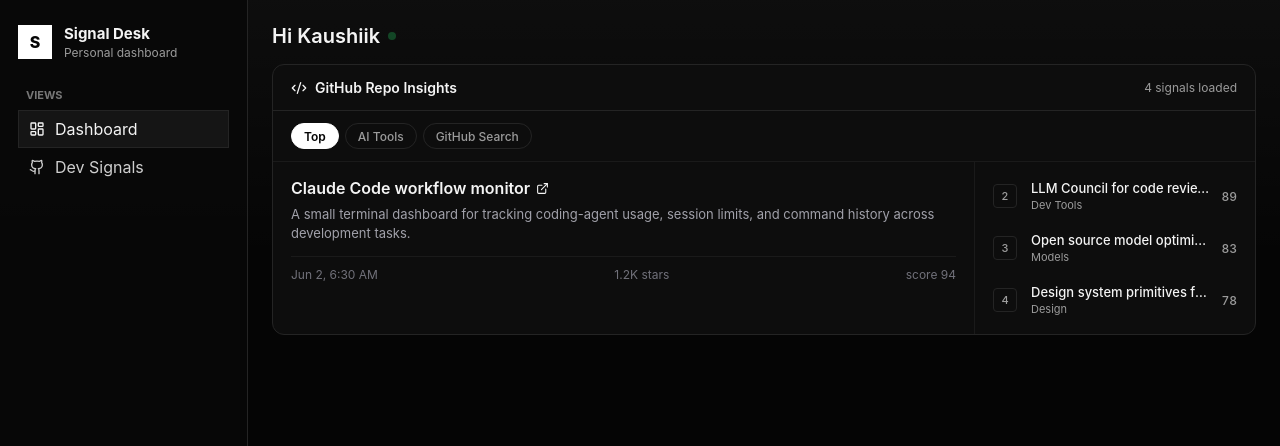
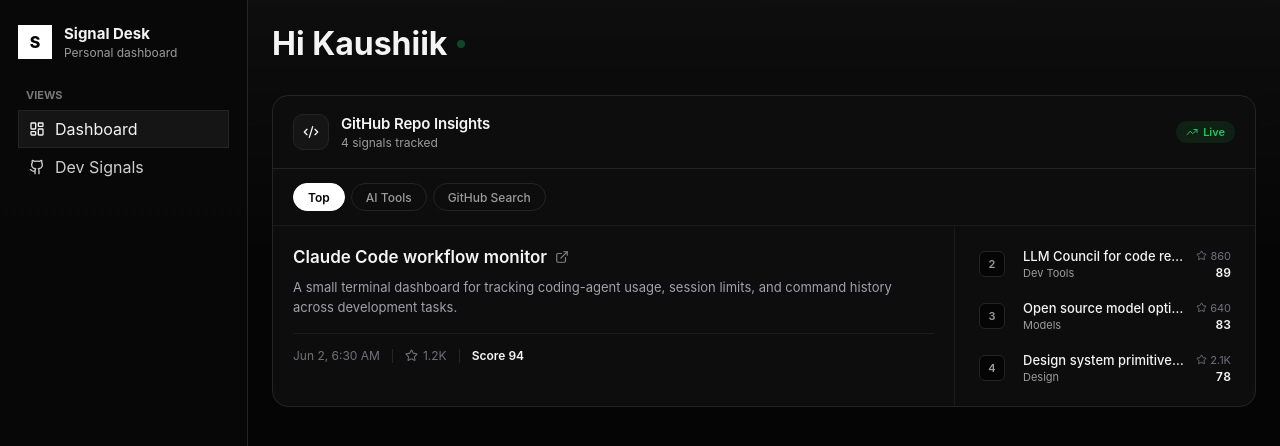
Before and after one commit to Kaushiik-13/PersonalDashboard, a Next.js app: page / in a window 1280 px wide. Shown: the top 446 px of the page. Built offline with nearby package versions, Linux system fonts and the light colour scheme; no server answers; the database is empty.

Commit message:
feat: enhance insights section layout with improved styling, add icons, and update signal display details

```diff
--- a/app/globals.css
+++ b/app/globals.css
@@ -138,12 +138,12 @@
 }
 
 .greeting {
-  margin: 0;
-  font-size: 20px;
-  font-weight: 600;
+  margin: 0 0 16px;
+  font-size: 32px;
+  font-weight: 700;
   display: flex;
   align-items: center;
-  gap: 8px;
+  gap: 10px;
 }
 
 .blink-dot {
@@ -221,7 +221,7 @@
 /* GitHub Repo Insights Block */
 .insights-block {
   border: 1px solid var(--line);
-  border-radius: 12px;
+  border-radius: 16px;
   background: var(--panel);
   overflow: hidden;
 }
@@ -230,44 +230,84 @@
   display: flex;
   align-items: center;
   justify-content: space-between;
-  gap: 14px;
-  padding: 14px 18px;
+  gap: 16px;
+  padding: 18px 20px;
   border-bottom: 1px solid var(--line);
 }
 
-.insights-title {
+.insights-header-left {
   display: flex;
   align-items: center;
-  gap: 8px;
-  margin: 0;
-  font-size: 14px;
-  font-weight: 600;
+  gap: 12px;
 }
 
-.insights-count {
+.insights-icon {
+  display: flex;
+  align-items: center;
+  justify-content: center;
+  width: 36px;
+  height: 36px;
+  border-radius: 10px;
+  background: var(--panel-2);
+  border: 1px solid var(--line);
+  color: var(--text);
+}
+
+.insights-title {
+  margin: 0;
+  font-size: 15px;
+  font-weight: 600;
+  letter-spacing: -0.01em;
+}
+
+.insights-subtitle {
+  margin: 2px 0 0;
   color: var(--muted);
   font-size: 12px;
+}
+
+.insights-header-right {
+  display: flex;
+  align-items: center;
+}
+
+.insights-badge {
+  display: inline-flex;
+  align-items: center;
+  gap: 5px;
+  padding: 4px 10px;
+  border-radius: 9999px;
+  background: rgba(34, 197, 94, 0.1);
+  color: #22c55e;
+  font-size: 11px;
+  font-weight: 600;
 }
 
 .insights-pills {
   display: flex;
   align-items: center;
   gap: 6px;
-  padding: 12px 18px;
+  padding: 14px 20px;
   border-bottom: 1px solid var(--line-soft);
 }
 
 .insight-pill {
   display: inline-flex;
   align-items: center;
-  min-height: 26px;
-  padding: 0 12px;
+  min-height: 28px;
+  padding: 0 14px;
   border: 1px solid var(--line);
   border-radius: 9999px;
   background: transparent;
   color: var(--muted);
   font-size: 12px;
   font-weight: 500;
+  transition: all 0.15s ease;
+}
+
+.insight-pill:hover {
+  border-color: #52525b;
+  color: var(--text);
 }
 
 .insight-pill.active {
@@ -279,65 +319,94 @@
 
 .insights-body {
   display: grid;
-  grid-template-columns: minmax(0, 1fr) 280px;
+  grid-template-columns: minmax(0, 1fr) 300px;
   gap: 0;
 }
 
 .insights-featured {
-  padding: 16px 18px;
+  padding: 20px;
   border-right: 1px solid var(--line-soft);
 }
 
 .featured-link {
   display: inline-block;
   color: inherit;
+  text-decoration: none;
 }
 
 .featured-link:hover .featured-title {
   color: var(--accent);
 }
 
+.featured-link:hover .external-icon {
+  opacity: 1;
+}
+
 .featured-title {
-  margin: 0 0 6px;
-  font-size: 16px;
+  margin: 0 0 8px;
+  font-size: 17px;
   font-weight: 600;
-  line-height: 1.3;
+  line-height: 1.35;
   display: inline-flex;
   align-items: center;
-  gap: 6px;
+  gap: 8px;
+  transition: color 0.15s ease;
+}
+
+.external-icon {
+  opacity: 0.5;
+  transition: opacity 0.15s ease;
 }
 
 .featured-summary {
-  margin: 0 0 12px;
+  margin: 0 0 16px;
   color: #a1a1aa;
   font-size: 13px;
-  line-height: 1.5;
+  line-height: 1.55;
 }
 
 .featured-footer {
   display: flex;
   align-items: center;
-  justify-content: space-between;
   gap: 12px;
-  padding-top: 10px;
+  padding-top: 14px;
   border-top: 1px solid var(--line-soft);
+}
+
+.footer-item {
+  display: inline-flex;
+  align-items: center;
+  gap: 5px;
   color: #71717a;
   font-size: 12px;
 }
 
+.footer-score {
+  color: var(--text);
+  font-weight: 600;
+}
+
+.footer-divider {
+  width: 1px;
+  height: 14px;
+  background: var(--line);
+}
+
 .insights-ranked {
   display: grid;
-  padding: 8px;
+  padding: 12px;
 }
 
 .ranked-row {
   display: grid;
-  grid-template-columns: 28px minmax(0, 1fr) auto;
-  gap: 10px;
+  grid-template-columns: 32px minmax(0, 1fr) auto;
+  gap: 12px;
   align-items: center;
-  padding: 10px 10px;
-  border-radius: 6px;
+  padding: 10px 12px;
+  border-radius: 8px;
   color: inherit;
+  text-decoration: none;
+  transition: background 0.15s ease;
 }
 
 .ranked-row:hover {
@@ -346,14 +415,15 @@
 
 .ranked-num {
   display: grid;
-  width: 24px;
-  height: 24px;
+  width: 26px;
+  height: 26px;
   place-items: center;
   border: 1px solid var(--line);
-  border-radius: 4px;
-  color: #9d9d9d;
+  border-radius: 6px;
+  color: var(--muted);
   font-size: 11px;
-  font-weight: 500;
+  font-weight: 600;
+  background: var(--bg);
 }
 
 .ranked-info {
@@ -367,6 +437,7 @@
   white-space: nowrap;
   font-size: 13px;
   font-weight: 500;
+  color: var(--text);
 }
 
 .ranked-cat {
@@ -376,10 +447,25 @@
   font-size: 11px;
 }
 
+.ranked-meta {
+  display: flex;
+  flex-direction: column;
+  align-items: flex-end;
+  gap: 2px;
+}
+
+.ranked-stars {
+  display: inline-flex;
+  align-items: center;
+  gap: 3px;
+  color: #71717a;
+  font-size: 11px;
+}
+
 .ranked-score {
-  color: var(--muted);
+  color: var(--text);
   font-size: 12px;
-  font-weight: 500;
+  font-weight: 600;
   font-variant-numeric: tabular-nums;
 }
 
--- a/app/page.tsx
+++ b/app/page.tsx
@@ -1,4 +1,4 @@
-import { Code2, ExternalLink } from "lucide-react";
+import { Code2, ExternalLink, Star, TrendingUp } from "lucide-react";
 import { getSignals } from "@/lib/supabase";
 import { Sidebar } from "@/components/sidebar";
 
@@ -37,13 +37,23 @@
 
         <section className="insights-block">
           <div className="insights-header">
-            <h3 className="insights-title">
-              <Code2 size={16} />
-              GitHub Repo Insights
-            </h3>
-            <span className="insights-count">
-              {signals.length} signal{signals.length !== 1 ? "s" : ""} loaded
-            </span>
+            <div className="insights-header-left">
+              <div className="insights-icon">
+                <Code2 size={16} />
+              </div>
+              <div>
+                <h3 className="insights-title">GitHub Repo Insights</h3>
+                <p className="insights-subtitle">
+                  {signals.length} signal{signals.length !== 1 ? "s" : ""} tracked
+                </p>
+              </div>
+            </div>
+            <div className="insights-header-right">
+              <span className="insights-badge">
+                <TrendingUp size={12} />
+                Live
+              </span>
+            </div>
           </div>
 
           <div className="insights-pills">
@@ -57,14 +67,22 @@
               <div className="insights-featured">
                 <a href={topSignal.url} rel="noreferrer" target="_blank" className="featured-link">
                   <h4 className="featured-title">
-                    {topSignal.title} <ExternalLink size={13} />
+                    {topSignal.title}
+                    <ExternalLink size={14} className="external-icon" />
                   </h4>
                 </a>
                 <p className="featured-summary">{topSignal.summary}</p>
                 <div className="featured-footer">
-                  <span>{formatTime(topSignal.published_at)}</span>
-                  <span>{formatNumber(topSignal.stars)} stars</span>
-                  <span>score {topSignal.score}</span>
+                  <span className="footer-item">{formatTime(topSignal.published_at)}</span>
+                  <span className="footer-divider" />
+                  <span className="footer-item">
+                    <Star size={13} />
+                    {formatNumber(topSignal.stars)}
+                  </span>
+                  <span className="footer-divider" />
+                  <span className="footer-item footer-score">
+                    Score {topSignal.score}
+                  </span>
                 </div>
               </div>
 
@@ -76,7 +94,13 @@
                       <span className="ranked-title">{signal.title}</span>
                       <span className="ranked-cat">{signal.category}</span>
                     </div>
-                    <span className="ranked-score">{signal.score}</span>
+                    <div className="ranked-meta">
+                      <span className="ranked-stars">
+                        <Star size={11} />
+                        {formatNumber(signal.stars)}
+                      </span>
+                      <span className="ranked-score">{signal.score}</span>
+                    </div>
                   </a>
                 ))}
               </div>
```
